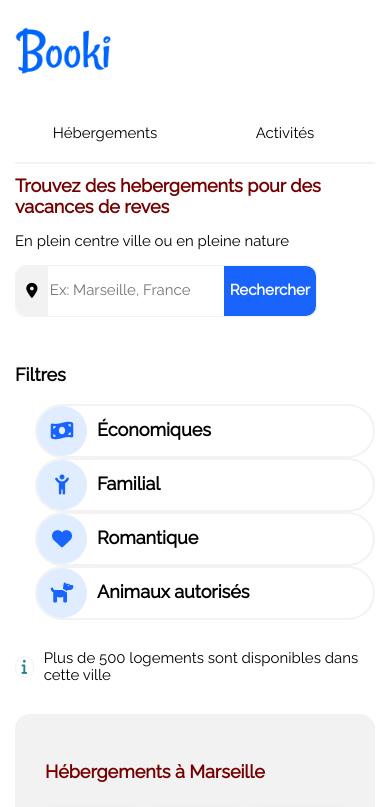
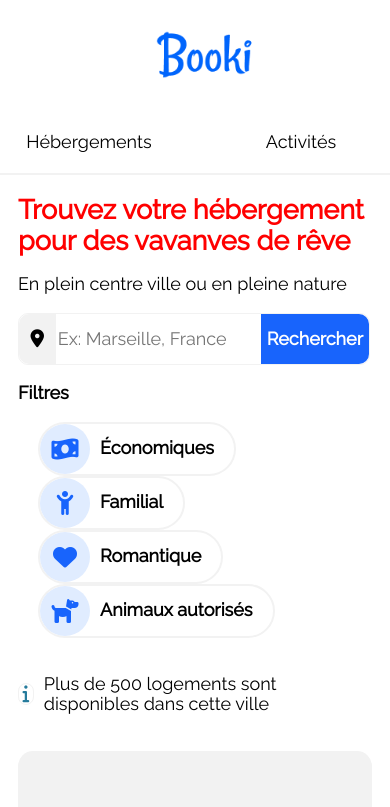
Before and after one commit to tunsay/P2_Ressource_booki, a plain HTML site: page index.html in a window 390 px wide. Shown: the top 807 px of the page. Drawn offline with nearby package versions, Linux system fonts and the light colour scheme.

Commit message:
Révision rapide de Header, search button et filter afin que ca tiens sur smart phone

```diff
--- a/index.html
+++ b/index.html
@@ -7,28 +7,26 @@
    <title>Projet 2 openclassrrom</title>
    <link rel="stylesheet" type="text/css" href="node_modules/normalize.css/normalize.css">
    <link rel="stylesheet" type="text/css" href="style.css">
-   <link href='https://fonts.googleapis.com/css?family=Raleway' rel='stylesheet'>
-   <script src="https://kit.fontawesome.com/21eab10f51.js" crossorigin="anonymous"></script>
+   <link href='https://fonts.googleapis.com/css?family=Raleway' rel='stylesheet'> <!--Importe le font Raleway-->
+   <script src="https://kit.fontawesome.com/21eab10f51.js" crossorigin="anonymous"></script> <!--Importe le Font awesome pour les symboles-->
    <link href="https://cdnjs.cloudflare.com/ajax/libs/font-awesome/4.7.0/css/font-awesome.css" rel="stylesheet" />
-
-
 </head>
 
 <body>
    <!--Header-->
    <header>
-      <div class="logo">
-         <img src="images/logo/Booki.png" alt="booki">
+      <div id="logo">
+          <img src="images/logo/Booki.png">
       </div>
       <nav>
-         <ul>
-            <li><a href="#">Hébergements</a></li>
-            <li><a href="#">Activités</a></li>
-         </ul>
+          <ul>
+              <li><a href="#hebergement">Hébergements</a></li>
+              <li><a href="#activite">Activités</a></li>
+          </ul>
       </nav>
-   </header>
+  </header>
 
-   <h1>Trouvez des hebergements pour des vacances de reves</h1>
+   <h1>Trouvez votre hébergement pour des vavanves de rêve</h1>
    <p>En plein centre ville ou en pleine nature</p>
 
    <div id="research">
@@ -41,9 +39,9 @@
       </button>
 
    </div>
+      <p class="title-filter">Filtres</p>
+   <div id="filter">
 
-   <div id="filter">
-      <p>Filtres</p>
       <div class="category">
          <div class="round"><i class="fa-solid fa-money-bill-wave fa-lg blue"></i></div>
          <p>Économiques</p>
--- a/style.css
+++ b/style.css
@@ -2,20 +2,6 @@
     --blue: RGB(24, 100, 252);
     --grey: RGB(242, 242, 242);
     --white-blue: RGB(224, 236, 255);
-}
-
-body {
-    font-family: 'Raleway';
-    font-size: 15px;
-    height: auto;
-    margin: auto;
-    padding: 0 2em 0 2em;
-    /* Respectivement top pad, right pad, bottom pad, left pad */
-}
-
-h1 {
-    font-size: large;
-    font-weight: bold;
 }
 
 .blue {
@@ -30,6 +16,57 @@ h1 {
     color: var(--grey);
 }
 
+body {
+    font-family: 'Raleway';
+    margin: 0;
+    padding: 0px 50px;
+    font-size: 18px;
+}
+
+h1 {
+    font-size: 150%;
+    font-weight: bold;
+}
+
+header {
+    display: flex;
+    justify-content: space-between;
+    padding: 1px;
+}
+
+header #logo {
+    padding: 1em 0 1em 4em;
+}
+
+header #logo img {
+    width: 150px;
+}
+
+header nav ul {
+    display: flex;
+    list-style-type: none;
+    margin: 0;
+}
+
+header nav ul li {
+    padding: 50px 25px;
+    border-top: 4px solid transparent;
+    margin: 0px 20px 0px 20px;
+}
+
+header nav ul li:hover {
+    border-color: var(--blue);
+}
+
+header nav ul li a {
+    color: black;
+    text-decoration: none;
+}
+
+header nav ul li:hover a {
+    color: var(--blue);
+}
+
 .card {
     background-color: white;
     border-radius: 10px;
@@ -42,54 +79,13 @@ h1 {
 }
 
 
-header {
-    /* Dans ce flex il y'a 2 boîtes*/
-    display: flex;
-    justify-content: space-between;
-}
-
-header .logo {
-    padding: 1em 0px;
-}
-
-header .logo img {
-    width: 150px;
-}
-
-header nav ul {
-    display: flex;
-    list-style-type: none;
-    margin: 0;
-}
-
-header nav ul li {
-    padding: 2em 1em;
-    border-top: 2px solid transparent;
-    /* Laisse une ligne transparent en haut de la boite afin de laisser transparaitre la ligne bleu*/
-    margin: 0 1em 0 1em;
-}
-
-header nav ul li a {
-    color: black;
-    text-decoration: none;
-}
-
-header nav ul li:hover {
-    border-color: var(--blue);
-}
-
-
-header nav ul li:hover a {
-    color: var(--blue);
-}
-
 /* La partie research de la page */
 
 #research {
     display: flex;
     border: 1px solid var(--grey);
     border-radius: 10px;
-    width: 300px;
+    width: 350px;
     height: 50px;
 }
 
@@ -111,7 +107,7 @@ header nav ul li:hover a {
 
 #pin_icon_container {
     display: flex;
-    width: 50px;
+    width: 75px;
     background-color: var(--grey);
     border-radius: 10px 0 0 10px;
     justify-content: center;
@@ -124,10 +120,10 @@ header nav ul li:hover a {
     display: flex;
     justify-content: flex-start;
     flex-wrap: wrap;
-    margin: 2em 0 2em 0;
+    margin: 1em 0 2em 0;
 }
 
-#filter p {
+#filter p, .title-filter {
     font-weight: bold;
     font-size: large;
 }
@@ -406,36 +402,38 @@ footer .foot ul li a {
 
 /*Smartphone Iphone 8 test*/
 
-@media screen and (max-width: 500px) {
+@media screen and (max-width: 700px) {
     body {
-        padding: 0 1em 0 1em;
+        padding: 0 1em;
     }
 
-    h1 {
-        color: #760001;
-    }
-
-    ul {
-        margin: 0px -20px;
-        padding: 0;
-        justify-content: space-between;
+    h1{
+        color: red;
     }
 
     header {
         flex-direction: column;
     }
 
+    header #logo {
+        margin: auto;
+    }
+
+    header nav ul {
+        margin: 0 -2em;
+        padding: 0;
+    }
+
     header nav ul li {
         width: 50%;
-    padding: 20px;
-    text-align: center;
-    margin: 0px;
-    border-top: none;
-    border-bottom: 2px solid var(--grey);
+        padding: 20px;
+        text-align: center;
+        margin: 0px;
+        border-top: none;
+        border-bottom: 2px solid var(--grey);
     }
 
     #filter {
-        flex-direction: column;
     }
 
     #hebergement {
```
